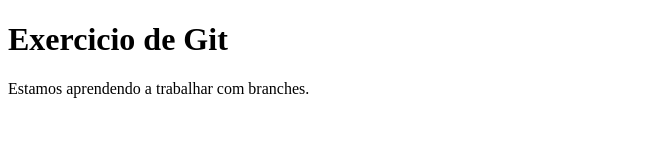
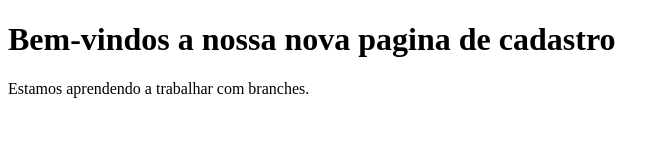
Before and after one commit to dionisilva51/conflito2, a plain HTML site: page index.html in a window 1280 px wide. Shown: the whole page, without its empty margins (0-670 px from the left). Drawn offline with Linux system fonts and the light colour scheme.

Commit message:
Altera titulo da pagina na feature

```diff
--- a/index.html
+++ b/index.html
@@ -6,7 +6,7 @@
     <title>Pagina nova</title>
 </head>
 <body>
-    <h1>Exercicio de Git</h1>
+    <h1>Bem-vindos a nossa nova pagina de cadastro</h1>
     <p>Estamos aprendendo a trabalhar com branches.</p>
 </body>
 </html>
```
